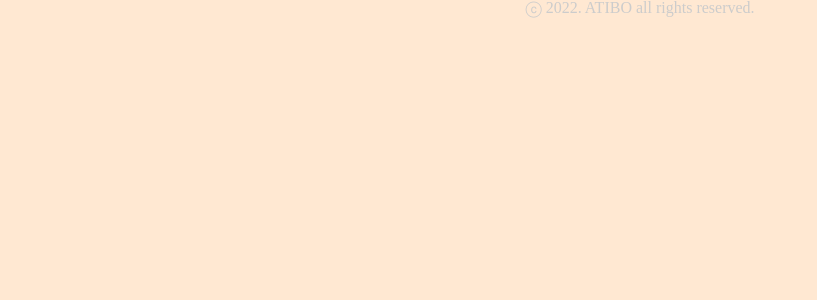
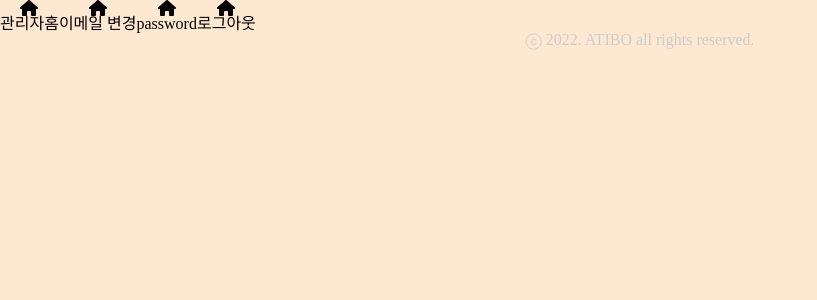
Before and after one commit to student-inbody-kiosk/ATIBO, a Vue app in the folder frontend/: page /admin in a window 1280 px wide. Shown: the top 300 px of the page, without its empty margins (0-817 px from the left). Built offline with nearby package versions, Linux system fonts and the light colour scheme.

Commit message:
FE:feat: create AdmHeader

```diff
--- /dev/null
+++ b/frontend/src/components/admin/AdmHeader.vue
@@ -0,0 +1,65 @@
+<script setup lang="ts">
+import IconButton from '@/components/common/IconButton.vue';
+
+const handleModal = function openModal(message: string) {
+    console.log(`open ${message} modal`);
+};
+
+const handlLogout = function logoutAndRedirect() {
+    console.log('logout');
+};
+</script>
+
+<template lang="">
+    <div class="admin-header">
+        <IconButton
+            class="admin-header__icon"
+            text="관리자홈"
+            emitMessage="routing"
+            @routing="$router.push({ name: admin })"
+            >>
+            <template #icon>
+                <font-awesome-icon icon="house" />
+            </template>
+        </IconButton>
+
+        <IconButton
+            class="admin-header__icon"
+            text="이메일 변경"
+            emitMessage="modal"
+            @modal="() => handleModal('email')"
+            >>
+            <template #icon>
+                <font-awesome-icon icon="house" />
+            </template>
+        </IconButton>
+
+        <IconButton
+            class="admin-header__icon"
+            text="password"
+            emitMessage="modal"
+            @modal="() => handleModal('password')"
+            >>
+            <template #icon>
+                <font-awesome-icon icon="house" />
+            </template>
+        </IconButton>
+
+        <IconButton
+            class="admin-header__icon"
+            text="로그아웃"
+            emitMessage="logout"
+            @logout="handlLogout"
+            >>
+            <template #icon>
+                <font-awesome-icon icon="house" />
+            </template>
+        </IconButton>
+    </div>
+</template>
+
+<style lang="scss">
+.admin-header {
+    display: flex;
+}
+</style>
--- a/frontend/src/components/common/IconButton.vue
+++ b/frontend/src/components/common/IconButton.vue
@@ -1,12 +1,12 @@
 <script setup lang="ts">
 defineProps<{
     text?: string;
-    url: string;
+    emitMessage: string;
 }>();
 </script>
 
 <template>
-    <span class="icon-button" @click="this.$router.push({ name: url })">
+    <span class="icon-button" @click="$emit(emitMessage)">
         <slot name="icon" />
         <span>{{ text }}</span>
     </span>
--- a/frontend/src/components/kiosk/KioHeader.vue
+++ b/frontend/src/components/kiosk/KioHeader.vue
@@ -13,7 +13,8 @@ defineProps<{
         <IconButton
             class="kiosk-header__icon--left"
             text="버튼텍스트"
-            :url="leftUrl">
+            emitMessage="routing"
+            @routing="$router.push({ name: leftUrl })">
             <template #icon>
                 <font-awesome-icon icon="circle-arrow-left" />
             </template>
@@ -24,7 +25,8 @@ defineProps<{
         <IconButton
             class="kiosk-header__icon--right"
             text="버튼텍스트"
-            :url="rightUrl">
+            emitMessage="routing"
+            @routing="$router.push({ name: rightUrl })">
             <template #icon>
                 <slot name="icon"></slot>
             </template>
--- a/frontend/src/views/admin/AdmIndexView.vue
+++ b/frontend/src/views/admin/AdmIndexView.vue
@@ -1,9 +1,14 @@
 <script setup lang="ts">
 import AdmLayout from '@/components/admin/AdmLayout.vue';
+import AdmHeader from '@/components/admin/AdmHeader.vue';
 </script>
 
 <template>
-    <AdmLayout></AdmLayout>
+    <AdmLayout>
+        <template #admin-header>
+            <AdmHeader />
+        </template>
+    </AdmLayout>
 </template>
 
 <style lang="scss"></style>
```
